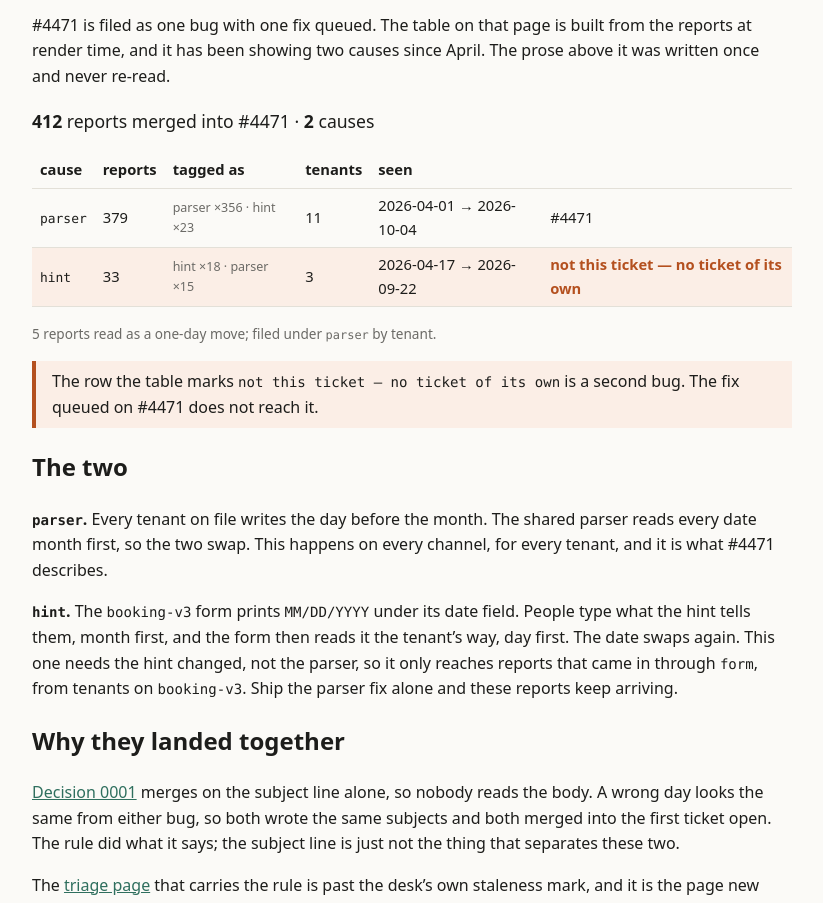
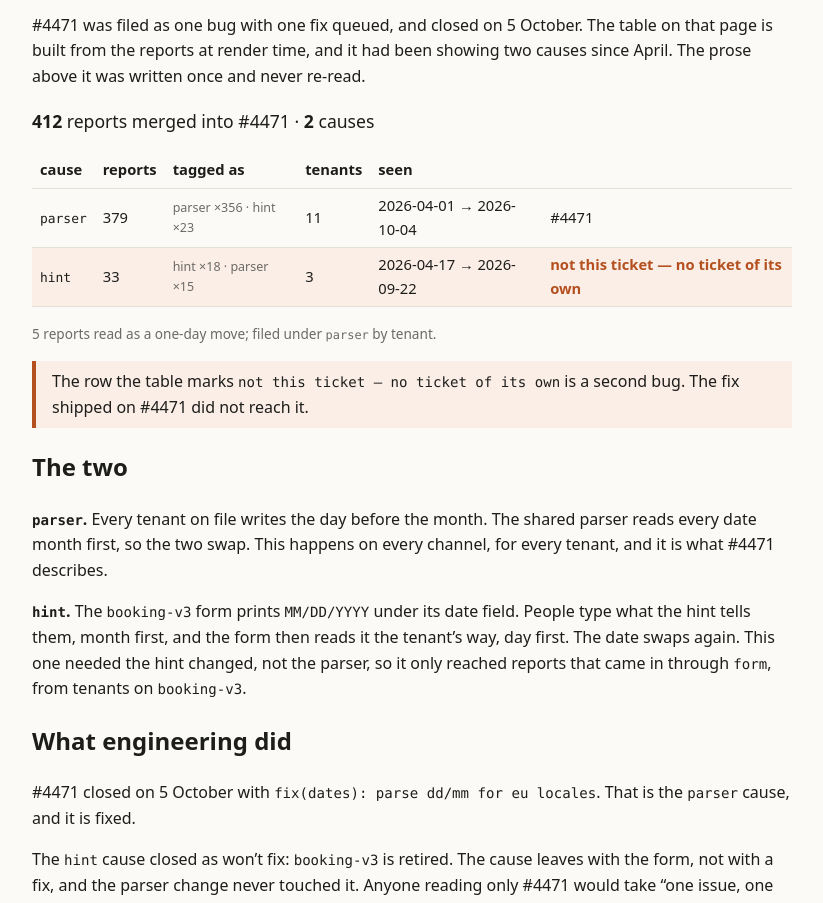
Before and after one commit to wgruszczyk/mega-dev-26-public, a plain HTML site: page kb/incidents/4471-two-causes/page.html in a window 1280 px wide. Shown: the part 135-1038 px from the top of the page, without its empty margins (228-1051 px from the left). Drawn offline with Linux system fonts and the light colour scheme; a script that the page names is missing.

Commit message:
Record how each cause was closed
#4471 shipped a parser fix and retired the form behind the second cause. The
page said the fix was still queued, so bring its prose up to the outcome.

```diff
--- a/kb/incidents/4471-two-causes/page.html
+++ b/kb/incidents/4471-two-causes/page.html
@@ -3,19 +3,19 @@
   <head>
     <meta charset="utf-8" />
     <meta name="viewport" content="width=device-width, initial-scale=1" />
-    <link href="../../_app/immutable/entry/start.7yveuPjT.js" rel="modulepreload">
+    <link href="../../_app/immutable/entry/start.BfVbJvm1.js" rel="modulepreload">
 		<link href="../../_app/immutable/chunks/DLPHJf5b.js" rel="modulepreload">
-		<link href="../../_app/immutable/chunks/CGtB3bzN.js" rel="modulepreload">
+		<link href="../../_app/immutable/chunks/Ca-kjgwp.js" rel="modulepreload">
 		<link href="../../_app/immutable/chunks/B3ck760V.js" rel="modulepreload">
-		<link href="../../_app/immutable/entry/app.D4ieKxYu.js" rel="modulepreload">
+		<link href="../../_app/immutable/entry/app.IYUQhYWv.js" rel="modulepreload">
 		<link href="../../_app/immutable/chunks/BnpOIMme.js" rel="modulepreload">
 		<link href="../../_app/immutable/chunks/BG5v0sKB.js" rel="modulepreload">
 		<link href="../../_app/immutable/chunks/DzrvIRbX.js" rel="modulepreload">
 		<link href="../../_app/immutable/chunks/CyMa8FXv.js" rel="modulepreload">
 		<link href="../../_app/immutable/nodes/0.3On1Uhqr.js" rel="modulepreload">
 		<link href="../../_app/immutable/chunks/DVJ5pYx9.js" rel="modulepreload">
-		<link href="../../_app/immutable/nodes/5.DFRmCdEI.js" rel="modulepreload">
-		<link href="../../_app/immutable/chunks/C4FpxRlV.js" rel="modulepreload">
+		<link href="../../_app/immutable/nodes/5.B_yiZKiw.js" rel="modulepreload">
+		<link href="../../_app/immutable/chunks/BYiW0I9i.js" rel="modulepreload">
 		<link href="../../_app/immutable/chunks/6F5Jptlk.js" rel="modulepreload">
 		<link href="../../_app/immutable/chunks/BeNqf_tZ.js" rel="modulepreload">
 		<link href="../../_app/immutable/chunks/0CSW6DJc.js" rel="modulepreload">
@@ -36,16 +36,18 @@ aside.svelte-17bri61{border-left:4px solid var(--accent);padding:.5rem 1rem;marg
 </style>
 </head>
   <body data-sveltekit-preload-data="hover">
-    <div style="display: contents"><!--[--><!--[0--><!--[--><!--[--><div class="kb svelte-e2jw2j"><header><a class="crumb svelte-e2jw2j" href="/kb">support desk · kb</a> <h1 class="svelte-e2jw2j">#4471 · two causes, not one</h1> <p class="meta svelte-e2jw2j"><span>owner <b>wgruszczyk</b></span> <span class="status proposed svelte-e2jw2j">proposed</span> <span class="svelte-e2jw2j">reviewed 2026-10-28 · 0 days ago</span></p></header> <!--[-1--><!--]--> <main><p>#4471 is filed as one bug with one fix queued. The table on that page is built from the
-reports at render time, and it has been showing two causes since April. The prose above it
-was written once and never re-read.</p> <p class="sum svelte-12oyimm"><strong>412</strong> reports merged into #4471 · <strong>2</strong> causes</p> <table><thead><tr><th>cause</th><th>reports</th><th>tagged as</th><th>tenants</th><th>seen</th><th></th></tr></thead><tbody><!--[--><tr class="svelte-12oyimm"><td class="svelte-12oyimm"><code>parser</code></td><td class="svelte-12oyimm">379</td><td class="tags svelte-12oyimm">parser ×356 · hint ×23</td><td class="svelte-12oyimm">11</td><td class="svelte-12oyimm">2026-04-01 → 2026-10-04</td><td class="svelte-12oyimm">#4471</td></tr><tr class="svelte-12oyimm wrong"><td class="svelte-12oyimm"><code>hint</code></td><td class="svelte-12oyimm">33</td><td class="tags svelte-12oyimm">hint ×18 · parser ×15</td><td class="svelte-12oyimm">3</td><td class="svelte-12oyimm">2026-04-17 → 2026-09-22</td><td class="svelte-12oyimm">not this ticket — no ticket of its own</td></tr><!--]--></tbody></table> <!--[--><!--[0--><p class="note svelte-12oyimm">5 reports read as a one-day move; filed under <code>parser</code> by tenant.</p><!--]--><!--[-1--><!--]--><!--]--><!----> <aside class="warn svelte-17bri61"><!---->The row the table marks <code>not this ticket — no ticket of its own</code> is a second bug.
-The fix queued on #4471 does not reach it.<!----></aside><!----> <h2>The two</h2> <p><strong><code>parser</code>.</strong> Every tenant on file writes the day before the month. The shared parser reads
+    <div style="display: contents"><!--[--><!--[0--><!--[--><!--[--><div class="kb svelte-e2jw2j"><header><a class="crumb svelte-e2jw2j" href="/kb">support desk · kb</a> <h1 class="svelte-e2jw2j">#4471 · two causes, not one</h1> <p class="meta svelte-e2jw2j"><span>owner <b>wgruszczyk</b></span> <span class="status closed svelte-e2jw2j">closed</span> <span class="svelte-e2jw2j">reviewed 2026-10-28 · 0 days ago</span></p></header> <!--[-1--><!--]--> <main><p>#4471 was filed as one bug with one fix queued, and closed on 5 October. The table on that
+page is built from the reports at render time, and it had been showing two causes since April.
+The prose above it was written once and never re-read.</p> <p class="sum svelte-12oyimm"><strong>412</strong> reports merged into #4471 · <strong>2</strong> causes</p> <table><thead><tr><th>cause</th><th>reports</th><th>tagged as</th><th>tenants</th><th>seen</th><th></th></tr></thead><tbody><!--[--><tr class="svelte-12oyimm"><td class="svelte-12oyimm"><code>parser</code></td><td class="svelte-12oyimm">379</td><td class="tags svelte-12oyimm">parser ×356 · hint ×23</td><td class="svelte-12oyimm">11</td><td class="svelte-12oyimm">2026-04-01 → 2026-10-04</td><td class="svelte-12oyimm">#4471</td></tr><tr class="svelte-12oyimm wrong"><td class="svelte-12oyimm"><code>hint</code></td><td class="svelte-12oyimm">33</td><td class="tags svelte-12oyimm">hint ×18 · parser ×15</td><td class="svelte-12oyimm">3</td><td class="svelte-12oyimm">2026-04-17 → 2026-09-22</td><td class="svelte-12oyimm">not this ticket — no ticket of its own</td></tr><!--]--></tbody></table> <!--[--><!--[0--><p class="note svelte-12oyimm">5 reports read as a one-day move; filed under <code>parser</code> by tenant.</p><!--]--><!--[-1--><!--]--><!--]--><!----> <aside class="warn svelte-17bri61"><!---->The row the table marks <code>not this ticket — no ticket of its own</code> is a second bug.
+The fix shipped on #4471 did not reach it.<!----></aside><!----> <h2>The two</h2> <p><strong><code>parser</code>.</strong> Every tenant on file writes the day before the month. The shared parser reads
 every date month first, so the two swap. This happens on every channel, for every tenant, and
 it is what #4471 describes.</p> <p><strong><code>hint</code>.</strong> The <code>booking-v3</code> form prints <code>MM/DD/YYYY</code> under its date field. People type what
 the hint tells them, month first, and the form then reads it the tenant’s way, day first. The
-date swaps again. This one needs the hint changed, not the parser, so it only reaches reports
-that came in through <code>form</code>, from tenants on <code>booking-v3</code>. Ship the parser fix alone and these
-reports keep arriving.</p> <h2>Why they landed together</h2> <p><a href="/kb/decisions/0001-dedupe-by-subject">Decision 0001</a> merges on the subject line alone, so
+date swaps again. This one needed the hint changed, not the parser, so it only reached reports
+that came in through <code>form</code>, from tenants on <code>booking-v3</code>.</p> <h2>What engineering did</h2> <p>#4471 closed on 5 October with <code>fix(dates): parse dd/mm for eu locales</code>. That is the <code>parser</code> cause, and it is fixed.</p> <p>The <code>hint</code> cause closed as won’t fix: <code>booking-v3</code> is retired. The cause leaves with the form,
+not with a fix, and the parser change never touched it. Anyone reading only #4471 would take
+“one issue, one fix” at face value and conclude the parser fix covered all of it. It covered
+the larger group. The smaller one was ended a different way, and nothing in #4471 says so.</p> <h2>Why they landed together</h2> <p><a href="/kb/decisions/0001-dedupe-by-subject">Decision 0001</a> merges on the subject line alone, so
 nobody reads the body. A wrong day looks the same from either bug, so both wrote the same
 subjects and both merged into the first ticket open. The rule did what it says; the subject
 line is just not the thing that separates these two.</p> <p>The <a href="/kb/triage/dedupe">triage page</a> that carries the rule is past the desk’s own staleness
@@ -54,7 +56,7 @@ the report arrives. The cause depends on the tenant: the locale they write dates
 form they run. The <code>tagged as</code> column above shows how often the two disagree, and it disagrees
 in both directions. A count taken from the tag lands in the wrong place for every one of them.</p> <p><strong>The export repeats itself.</strong> The ticket system exports in pages that overlap, so a report
 can appear twice under one id. The row count of the export file is higher than the number of
-reports. <code>uniqueById</code> in <code>causes.ts</code> is what makes the two agree.</p> <h2>Tickets</h2> <ul><li><code>parser</code> → <a href="https://github.com/wgruszczyk/mega-dev-26-public/issues/1" rel="nofollow">wgruszczyk/mega-dev-26-public#1</a></li> <li><code>hint</code> → <a href="https://github.com/wgruszczyk/mega-dev-26-public/issues/2" rel="nofollow">wgruszczyk/mega-dev-26-public#2</a></li></ul> <p>Each carries the count the table computes for it, not a number typed by hand.</p> <!--[0--><p class="stamp svelte-1280m42">desk ref <b class="svelte-1280m42">DR-KS04-G0PE</b></p><!--]--><!----><!----></main> <footer class="svelte-e2jw2j">Pages are written by people. Tables and charts are built from data at render time.</footer></div><!--]--><!----><!--]--><!--]--> <!--[-1--><!--]--><!--]-->
+reports. <code>uniqueById</code> in <code>causes.ts</code> is what makes the two agree.</p> <h2>Tickets</h2> <ul><li><code>parser</code> → <a href="https://github.com/wgruszczyk/mega-dev-26-public/issues/1" rel="nofollow">wgruszczyk/mega-dev-26-public#1</a>, closed as fixed</li> <li><code>hint</code> → <a href="https://github.com/wgruszczyk/mega-dev-26-public/issues/2" rel="nofollow">wgruszczyk/mega-dev-26-public#2</a>, closed as won’t fix</li></ul> <p>Each carries the count the table computes for it, not a number typed by hand.</p> <!--[0--><p class="stamp svelte-1280m42">desk ref <b class="svelte-1280m42">DR-KS04-G0PE</b></p><!--]--><!----><!----></main> <footer class="svelte-e2jw2j">Pages are written by people. Tables and charts are built from data at render time.</footer></div><!--]--><!----><!--]--><!--]--> <!--[-1--><!--]--><!--]-->
 
 
 		</div>
```
Also changed, not shown: README.md, 1 other file.
